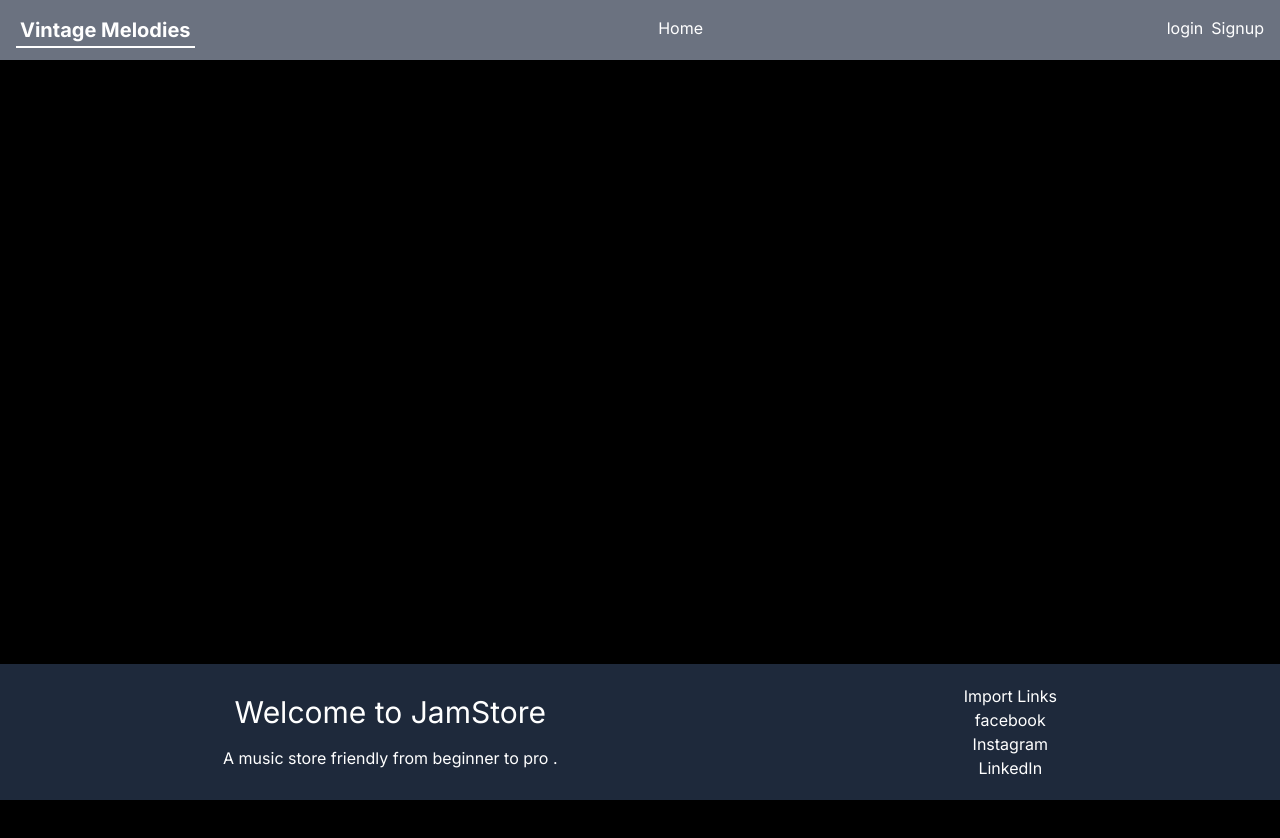
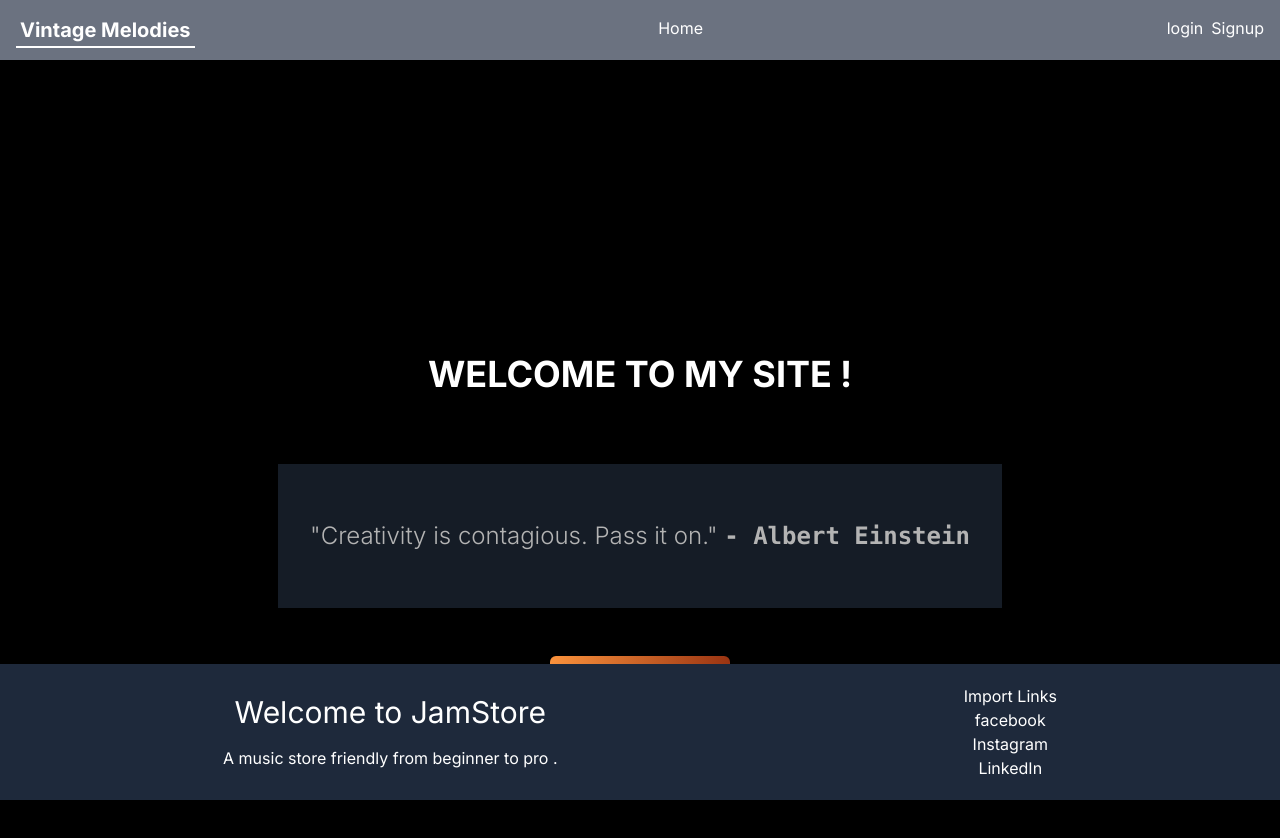
Before and after one commit to Yeshey-Gyatso/course-selling-app, a Next.js app in the folder course-selling-app/: page / in a window 1280 px wide. Shown: the top 838 px of the page. Before the commit the page ends 800 px from the top, so only its background shows below. Built offline with nearby package versions, Linux system fonts and the light colour scheme; no server answers.

Commit message:
adding landing page and removing home from mw

```diff
--- a/course-selling-app/package.json
+++ b/course-selling-app/package.json
@@ -18,12 +18,14 @@
     "bcryptjs": "^2.4.3",
     "eslint": "8.47.0",
     "eslint-config-next": "13.4.16",
+    "framer-motion": "^10.16.1",
     "jsonwebtoken": "^9.0.1",
     "mongoose": "^7.4.3",
     "next": "13.4.16",
     "postcss": "8.4.27",
     "react": "18.2.0",
     "react-dom": "18.2.0",
+    "react-icons": "^4.10.1",
     "react-toastify": "^9.1.3",
     "recoil": "^0.7.7",
     "tailwindcss": "3.3.3",
--- a/course-selling-app/src/components/Landing2.tsx
+++ b/course-selling-app/src/components/Landing2.tsx
@@ -1,12 +1,94 @@
 "use client";
 import React from 'react'
+import bgT from '../app/assets/bgT.jpg';
+import {GiMailbox} from 'react-icons/gi';
+import { motion as m } from "framer-motion"
+import Link from 'next/link';
+const Landing2 = () => {
 
-const Landing2 = () => {
+
   return (
-    <div>
+    <section
+    className=' snap-y snap-mandatory h-screen w-full
+     bg-black/50
+     height: 20px
+     flex items-center
+     bg-cover
+     bg-fixed
+     bg-blend-overlay
 
-    </div>
+     '
+     style={{
+        backgroundImage:`url(${bgT})`
+     }}
+     >
+
+
+
+
+        <div className='
+
+        max-w-screen-lg mx-auto
+        flex
+        items-center
+        justify-center
+        max-w-responsive
+        px-4 md:flex-row
+
+        '>
+
+              <div
+                className='relative z-10 flex flex-col items-center bottom-0 mt-40'>
+                <div className='relative flex flex-row items-center'>
+                <m.h2
+                initial={{opacity:0,y:"100%"}}
+
+                transition={{duration:1 , ease:"easeInOut"}}
+
+                animate={{y:-30,opacity:1}}
+
+
+                className='cursor-default text-2xl sm:text-4xl font-bold md:6xl text-white'>
+                    WELCOME TO MY SITE
+
+                </m.h2>
+
+                  <m.h2
+                     animate={{x:0,y:-30,opacity:1}}
+                     initial={{x:"200%",y:"-300%",opacity:-5}}
+                     transition={{delay:1.5,duration:0.5}}
+                     className='text-4xl text-opacity-0 md:text-opacity-100 font-bold  text-white pl-2'
+                    >!</m.h2>
+                </div>
+                     <div className=' my-10  py-10  bg-gray-800 opacity-70 w-full px-8 flex flex-col items-center '>
+                        <p className=' cursor-default py-4 text-white md:text-2xl max-w-full sm:mx-auto z-10 font-light
+                        '>
+                            <span className=' font-quote'>"Creativity is contagious. Pass it on." </span><span className='  font-mono font-bold'>- Albert Einstein</span>
+                        </p>
+                     </div>
+
+                     {/* smooth duration={800} */}
+                      <div className=' mt-auto'>
+                    <Link href='#!' className='group text-white w-fit px-6 py-3 my-2 flex
+                     items-center rounded-md
+                     bg-gradient-to-r from-orange-400 to to-orange-800
+                     cursor-pointer'>
+                        Contact Me <span
+                        className=' group-hover:skew-y-12 group-hover:rotate-12 duration-200'
+                        >
+                        <GiMailbox size={40} className=' ml-1'/>
+                        </span>
+                    </Link>
+                </div>
+                </div>
+
+
+
+        </div>
+
+    </section>
   )
+
 }
 
 export default Landing2;
--- a/course-selling-app/src/middleware.ts
+++ b/course-selling-app/src/middleware.ts
@@ -1,7 +1,7 @@
 import { NextResponse,NextRequest  } from 'next/server'
 
 
-// This function can be marked `async` if using `await` inside
+
 export function middleware(request: NextRequest) {
     console.log("middleware executed");
     const authToken=request.cookies.get("authToken")?.value;
@@ -50,7 +50,7 @@ export function middleware(request: NextRequest) {
 // See "Matching Paths" below to learn more
 export const config = {
   matcher: [
-    "/",
+
     "/login",
     "/signupAdmin",
     "/signupUser",
```
Also changed, not shown: course-selling-app/src/app/assets/bgT.jpg (added), 1 other file (tests, documents, lock files or other folders).
